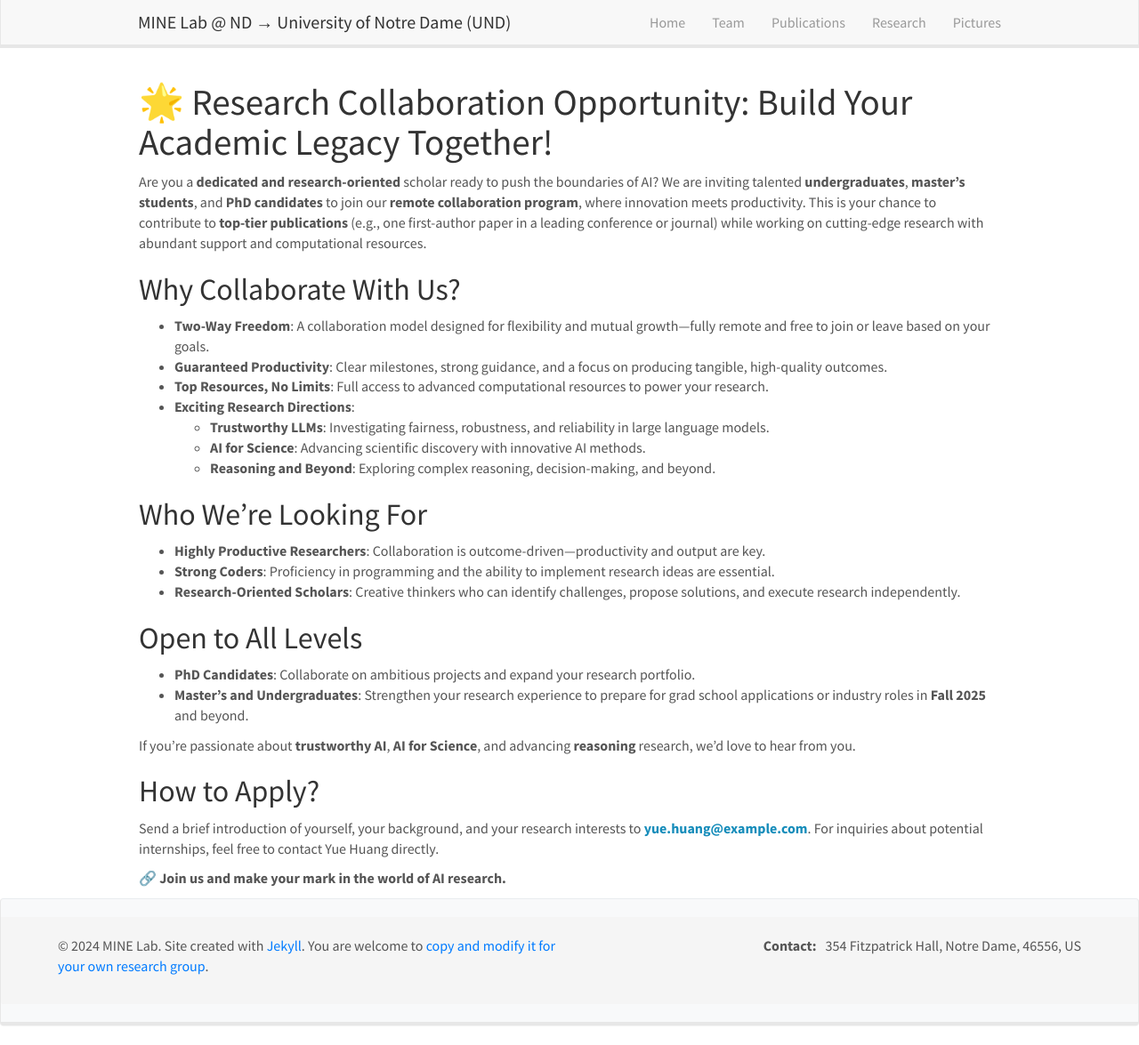
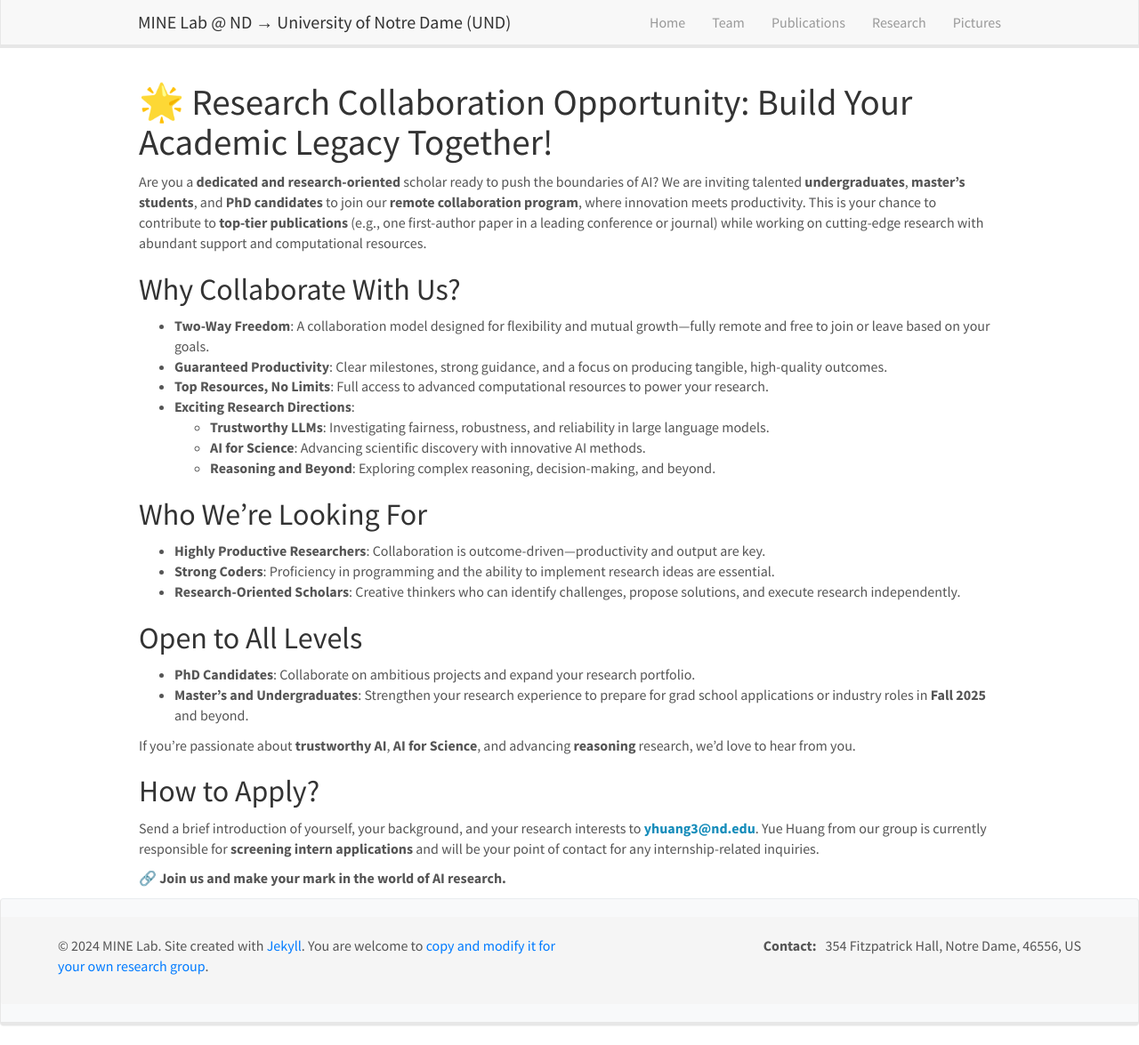
Before and after one commit to MINE-Lab-ND/MINE-Lab-ND, a Jekyll site: the page built from _pages/openings.md, in a window 1280 px wide and 1175 px high. Shown: the whole window at 89% size. Built offline with Jekyll 4.4.1, drawn with Linux system fonts in a browser that asks for light colours; nearby versions of some CDN libraries.

Commit message:
Update openings.md

```diff
--- a/_pages/openings.md
+++ b/_pages/openings.md
@@ -31,6 +31,6 @@ Are you a **dedicated and research-oriented** scholar ready to push the boundari
 If you’re passionate about **trustworthy AI**, **AI for Science**, and advancing **reasoning** research, we’d love to hear from you.
 
 ## How to Apply?
-Send a brief introduction of yourself, your background, and your research interests to **[yue.huang@example.com](mailto:yhuang37@nd.edu)**. For inquiries about potential internships, feel free to contact Yue Huang directly.
+Send a brief introduction of yourself, your background, and your research interests to **[yhuang3@nd.edu](mailto:yhuang3@nd.edum)**. Yue Huang from our group is currently responsible for **screening intern applications** and will be your point of contact for any internship-related inquiries.
 
 **🔗 Join us and make your mark in the world of AI research.**
```
